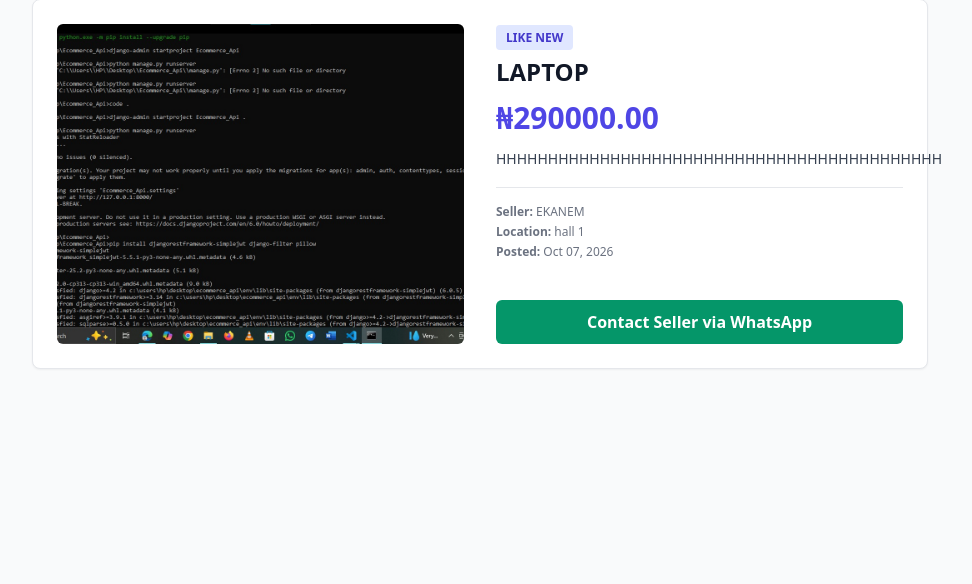
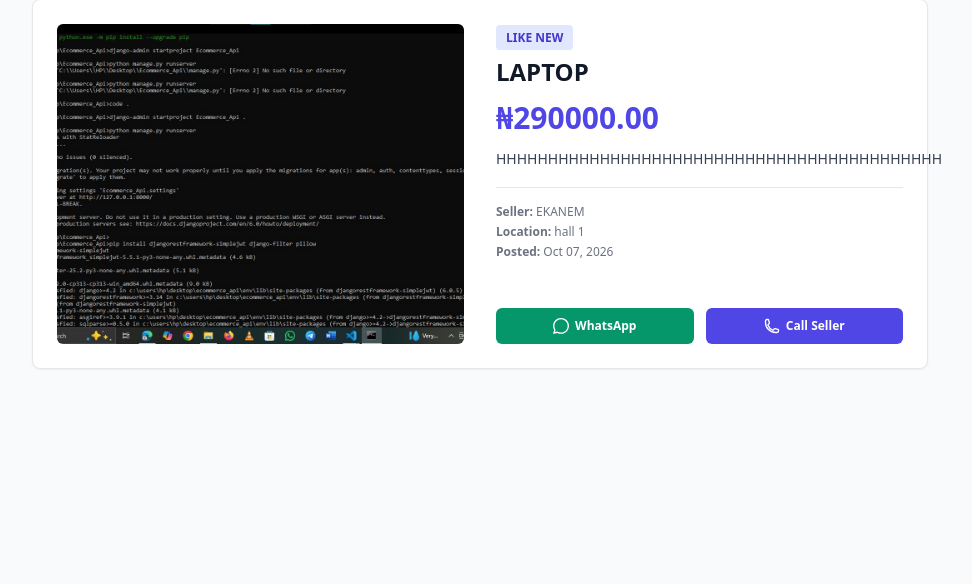
Before and after one commit to Basseysir/CampusMarket, a Django app: page /product/1/ in a window 1280 px wide. Shown: the part 81-665 px from the top of the page, without its empty margins (160-1132 px from the left). Run offline with Django 5.2, Linux system fonts and the light colour scheme; data comes from the database, SQL or seed files in the repository; some libraries are stand-ins or nearby versions.

Commit message:
Update registration UI with Tailwind inputs and add product call/WhatsApp methods

```diff
--- a/accounts/forms.py
+++ b/accounts/forms.py
@@ -14,3 +14,9 @@ class StudentSignUpForm(UserCreationForm):
 class StudentLoginForm(AuthenticationForm):
     username = forms.CharField(widget=forms.TextInput(attrs={'class': 'w-full p-2 border rounded-md'}))
     password = forms.CharField(widget=forms.PasswordInput(attrs={'class': 'w-full p-2 border rounded-md'}))
+
+# Example snippet in forms.py if using a ModelForm/UserCreationForm
+def __init__(self, *args, **kwargs):
+    super().__init__(*args, **kwargs)
+    for field_name, field in self.fields.items():
+        field.widget.attrs['class'] = 'w-full border border-slate-300 rounded-xl px-3.5 py-2.5 text-sm text-slate-800 focus:outline-none focus:ring-2 focus:ring-indigo-500 focus:border-indigo-500 transition'
--- a/listings/models.py
+++ b/listings/models.py
@@ -1,5 +1,6 @@
 from django.db import models
 from django.conf import settings
+from urllib.parse import quote
 # Create your models here.
 
 
@@ -38,5 +39,22 @@ class Product(models.Model):
     is_sold = models.BooleanField(default=False)
     created_at = models.DateTimeField(auto_now_add=True)
 
+    # In listings/models.py (inside your Product model class)
+
+    def get_whatsapp_url(self):
+        if self.seller.phone_number:
+            # Clean non-digit characters for WhatsApp API
+            phone = "".join(filter(str.isdigit, self.seller.phone_number))
+            if phone.startswith('0'):
+                phone = '234' + phone[1:] # Adjust country code if needed (e.g., Nigeria +234)
+            message = f"Hello, I am interested in your item '{self.title}' listed on CampusMarket for ₦{self.price}."
+            return f"https://wa.me/{phone}?text={quote(message)}"
+        return "#"
+
+    def get_call_url(self):
+        if self.seller.phone_number:
+            return f"tel:{self.seller.phone_number}"
+        return "#"
+
     def __str__(self):
         return self.title
--- a/templates/listings/product_detail.html
+++ b/templates/listings/product_detail.html
@@ -20,9 +20,19 @@
 
         <div class="mt-6">
             {% if product.seller.phone_number %}
-            <a href="{{ whatsapp_url }}" target="_blank" class="w-full block text-center bg-emerald-600 hover:bg-emerald-700 text-white font-bold py-2.5 rounded-md transition">
-                Contact Seller via WhatsApp
-            </a>
+            <div class="grid grid-cols-2 gap-3">
+                <!-- WhatsApp Button -->
+                <a href="{{ product.get_whatsapp_url }}" target="_blank" class="flex items-center justify-center space-x-1.5 bg-emerald-600 hover:bg-emerald-700 text-white font-bold py-2.5 px-3 rounded-md transition text-xs text-center">
+                    <svg class="w-4 h-4 fill-current shrink-0" viewBox="0 0 24 24"><path d="M.057 24l1.687-6.163c-1.041-1.804-1.588-3.849-1.587-5.946.003-6.556 5.338-11.891 11.893-11.891 3.181.001 6.167 1.24 8.413 3.488 2.245 2.248 3.481 5.236 3.48 8.414-.003 6.557-5.338 11.892-11.893 11.892-1.99-.001-3.951-.5-5.688-1.448l-6.305 1.654zm6.597-3.807c1.676.995 3.276 1.591 5.392 1.592 5.448 0 9.886-4.434 9.889-9.885.002-5.462-4.415-9.89-9.881-9.892-5.452 0-9.887 4.434-9.889 9.884-.001 2.225.651 3.891 1.746 5.634l-.999 3.648 3.742-.981z"/></svg>
+                    <span>WhatsApp</span>
+                </a>
+
+                <!-- Phone Call Button -->
+                <a href="{{ product.get_call_url }}" class="flex items-center justify-center space-x-1.5 bg-indigo-600 hover:bg-indigo-700 text-white font-bold py-2.5 px-3 rounded-md transition text-xs text-center">
+                    <svg class="w-4 h-4 shrink-0" fill="none" stroke="currentColor" stroke-width="2" viewBox="0 0 24 24"><path stroke-linecap="round" stroke-linejoin="round" d="M2.25 6.75c0 8.284 6.716 15 15 15h2.25a2.25 2.25 0 0 0 2.25-2.25v-1.372c0-.516-.351-.966-.852-1.091l-4.423-1.106c-.44-.11-.902.055-1.173.417l-.97 1.293c-.282.376-.769.542-1.21.38a12.035 12.035 0 0 1-7.143-7.143c-.162-.441.004-.928.38-1.21l1.293-.97c.363-.271.527-.734.417-1.173L6.963 3.102a1.125 1.125 0 0 0-1.091-.852H4.5A2.25 2.25 0 0 0 2.25 4.5v2.25Z"/></svg>
+                    <span>Call Seller</span>
+                </a>
+            </div>
             {% else %}
             <p class="text-sm text-gray-500 italic">No direct contact phone available for this seller.</p>
             {% endif %}
```
Also changed, not shown: 1 other file.
